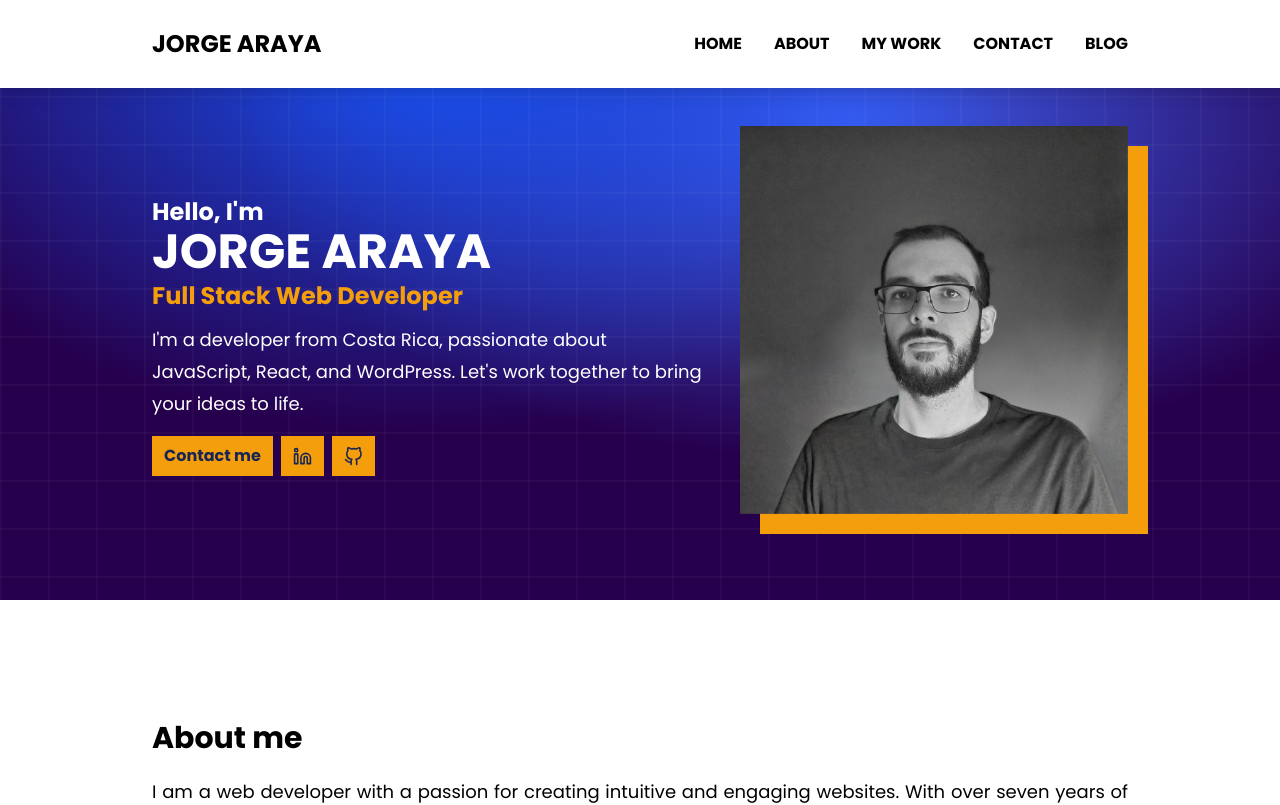
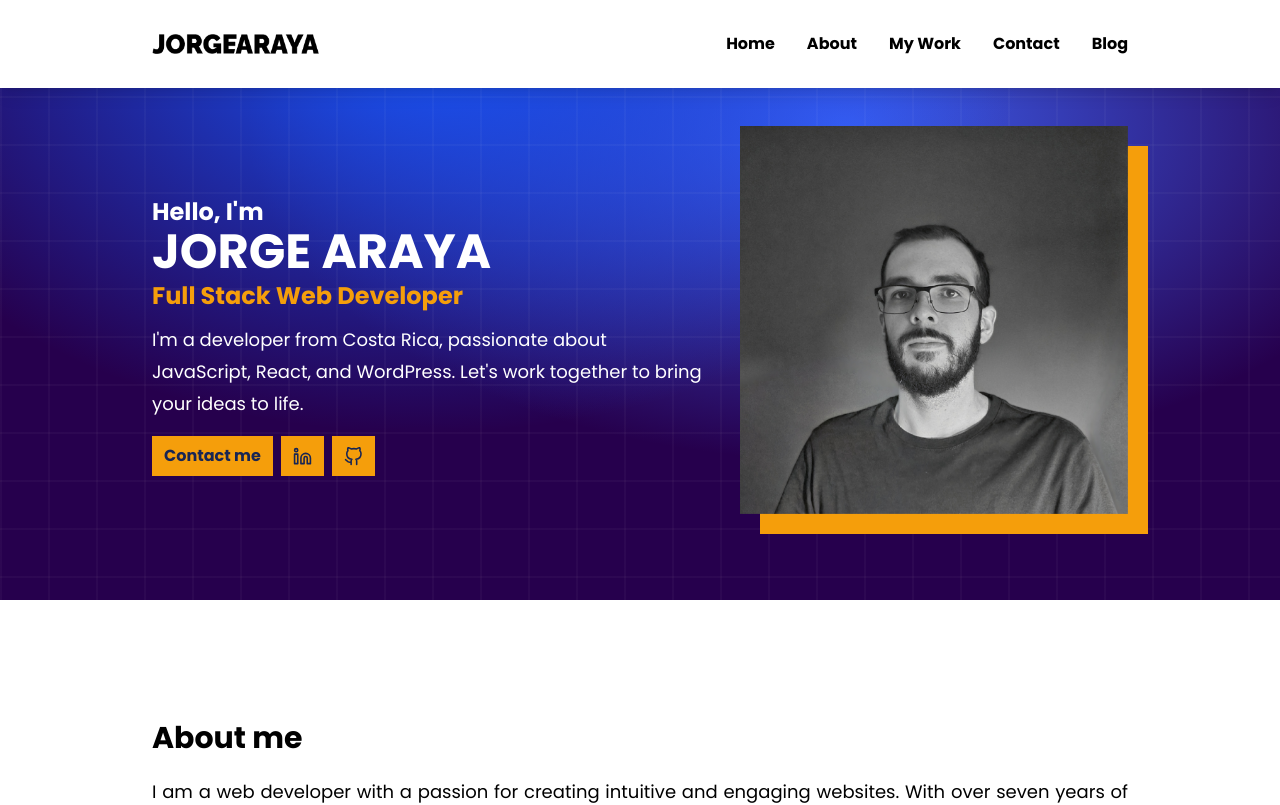
Before and after one commit to jorgearaya474/nxt-site, a Next.js app: page / in a window 1280 px wide. Shown: the top 805 px of the page. Built offline with nearby package versions, Linux system fonts and the light colour scheme.

Commit message:
update header logo

```diff
--- a/components/layout/MainHeader.tsx
+++ b/components/layout/MainHeader.tsx
@@ -1,6 +1,7 @@
 import React, { useState, useEffect } from 'react';
 import { useRouter } from 'next/router';
 import { motion } from 'framer-motion';
+import Image from 'next/image';
 import Hamburguer from '../ui/Hamburguer';
 import {
   menuWraperVariants,
@@ -64,11 +65,18 @@ const MainHeader: React.FC = () => {
           <div className='w-full flex flex-wrap items-center justify-between mx-auto'>
             <motion.a
               href='/'
-              className='flex items-center'
+              className='flex items-center focus:outline-none'
               whileHover={menuItemVariants.hover}
               whileTap={menuItemVariants.tap}
             >
-              <p className='font-bold text-2xl uppercase'>Jorge Araya</p>
+              <Image
+                src='/images/jorge-araya-logo-black.png'
+                alt='Jorge Araya Logo'
+                width={167}
+                height={20}
+                className=''
+                loading='lazy'
+              />
             </motion.a>
             <Hamburguer isOpen={isMenuOpen} toggle={handleMenuToggle} />
 
@@ -87,7 +95,7 @@ const MainHeader: React.FC = () => {
                   <motion.a
                     key={title}
                     href={url}
-                    className='md:inline-block py-4 lg:py-2 uppercase text-md text-center text-black'
+                    className='md:inline-block py-4 lg:py-2 text-md text-center text-black'
                     onClick={closeMenu}
                     whileHover={menuItemVariants.hover}
                     whileTap={menuItemVariants.tap}
```
